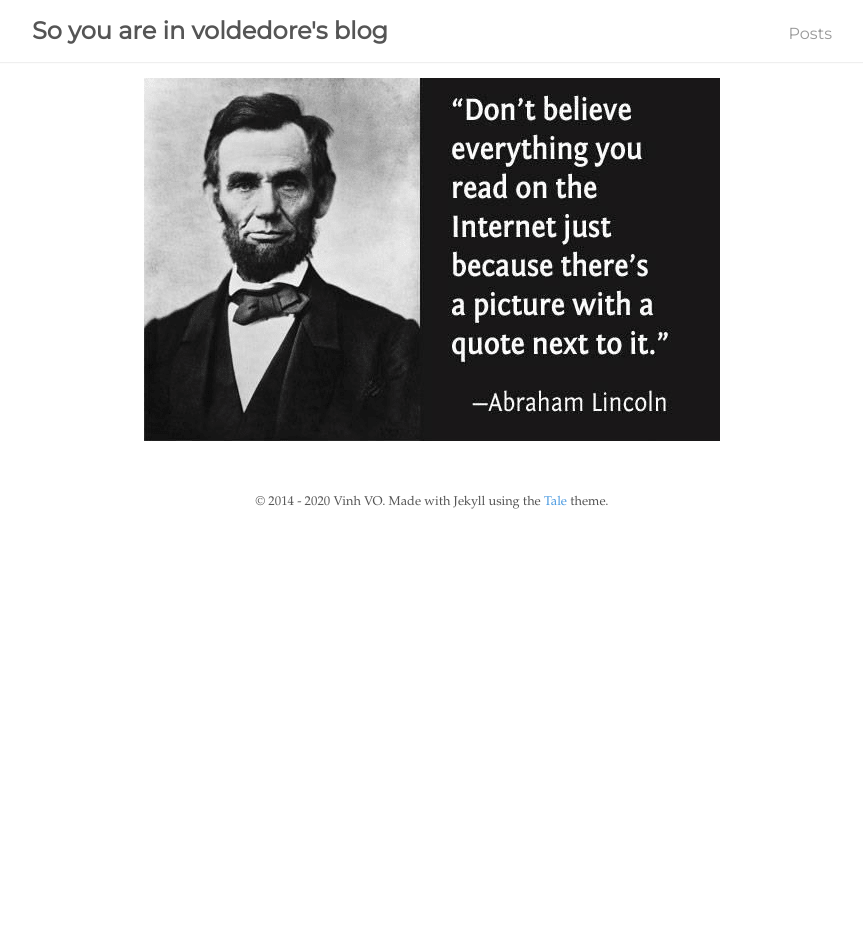
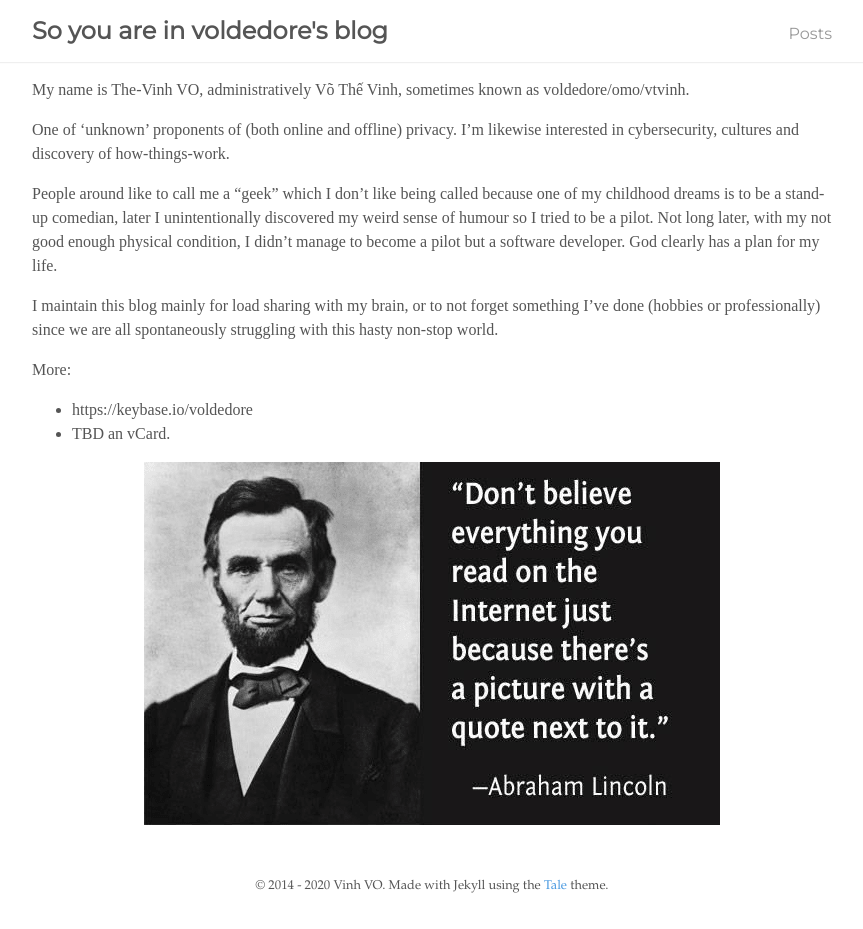
Before and after one commit to voldedore/voldedore.github.io, a Jekyll site: the page built from about.md, in a window 1280 px wide. Shown: the whole page, without its empty margins (208-1071 px from the left). Built offline with Jekyll 4.4.1, drawn with Linux system fonts in a browser that asks for light colours; some web fonts are replaced; before the commit the page ends 900 px from its top, so only the background shows below that.

Commit message:
Update about.md

```diff
--- a/about.md
+++ b/about.md
@@ -4,5 +4,17 @@ title: About
 sitemap: false
 ---
 
+My name is The-Vinh VO, administratively Võ Thế Vinh, sometimes known as voldedore/omo/vtvinh.
+
+One of 'unknown' proponents of (both online and offline) privacy. I'm likewise interested in cybersecurity, cultures and discovery of how-things-work.
+
+People around like to call me a "geek" which I don't like being called because one of my childhood dreams is to be a stand-up comedian, later I unintentionally discovered my weird sense of humour so I tried to be a pilot. Not long later, with my not good enough physical condition, I didn't manage to become a pilot but a software developer. God clearly has a plan for my life.
+
+I maintain this blog mainly for load sharing with my brain, or to not forget something I've done (hobbies or professionally) since we are all spontaneously struggling with this hasty non-stop world.
+
+More:
+
+- https://keybase.io/voldedore
+- TBD an vCard.
 
 ![1]({{ '/assets/images/lincoln-quote.webp' | relative_url }})
```
